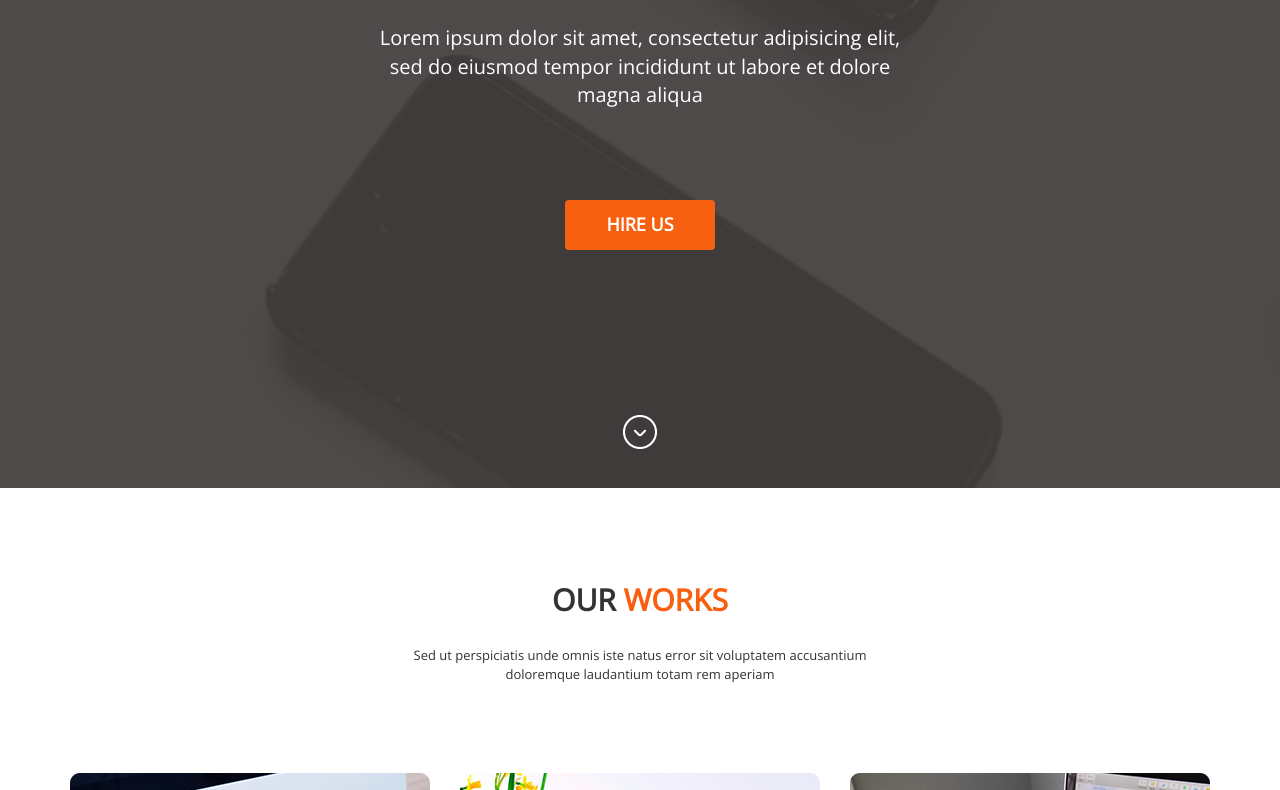
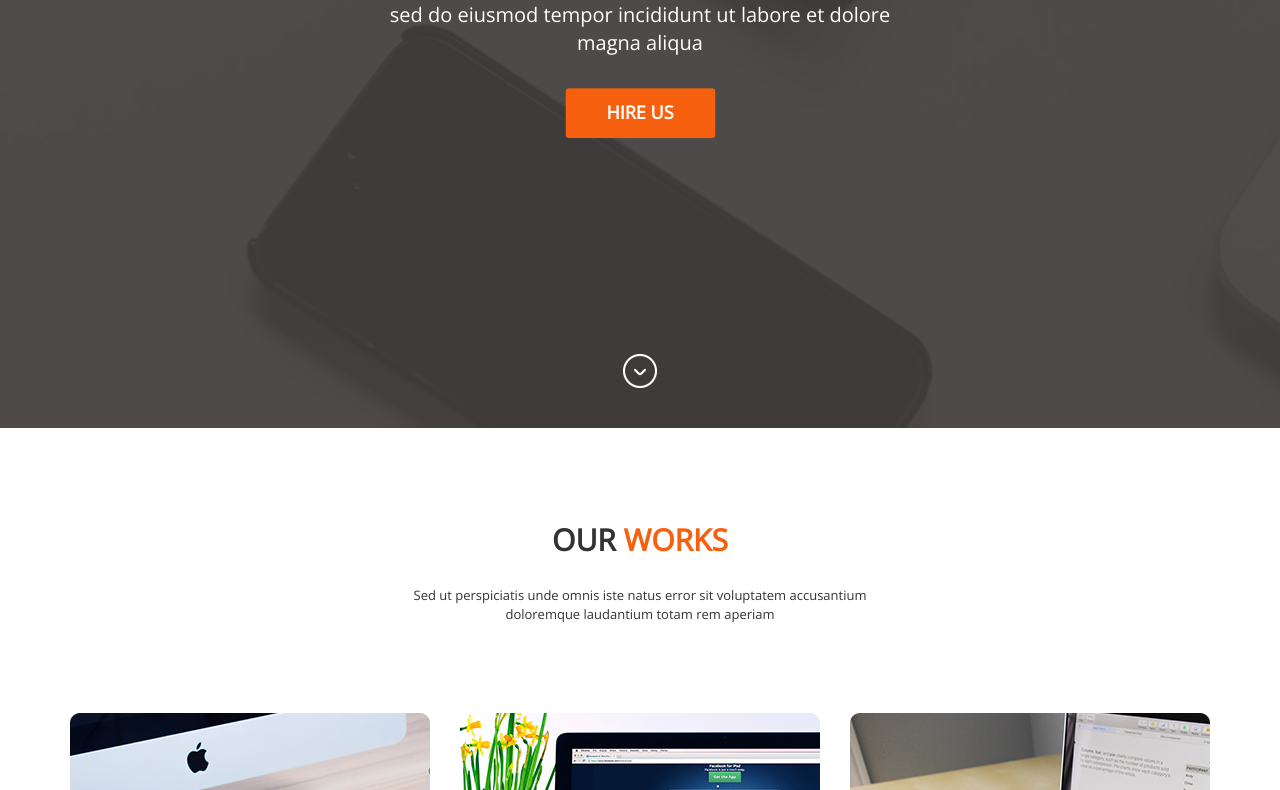
Before and after one commit to shahidulhasan39/psd-to-html1, a plain HTML site: page index.html in a window 1280 px wide. Shown: the part 372-1162 px from the top of the page. Drawn offline with nearby package versions, Linux system fonts and the light colour scheme.

Commit message:
Update style.css

```diff
--- a/css/style.css
+++ b/css/style.css
@@ -5,21 +5,21 @@ font-family: 'Open Sans', sans-serif;
 
 .header-section{
 	background: url(../images/hbg.jpg);
-	height: 860px;
+	height: 100vh;
 	background-repeat: no-repeat;
 	background-size: cover;
 	position: relative;
 	z-index: 1;
 	background-attachment: fixed;
+	position: relative;
 }
 .overlay{
     position: absolute;
-    top: 50%;
-    left: 50%;
+    top: 0;
+    left: 0;
     width: 100%;
     height: 100%;
     background: rgba(64, 61, 60, 0.91);
-    transform: translate(-50%, -50%);
     z-index: -1;
 }
 .navbar{
@@ -40,30 +40,33 @@ font-family: 'Open Sans', sans-serif;
 }
 .bannar_content{
 	text-align: center;
+	position: absolute;
+	left: 50%;
+	top: 50%;
+	transform: translate(-50%,-50%);
 }
 .bannar_content h1{
-    max-width: 655px;
+    /* max-width: 655px; */
     text-align: center;
     margin: 0 auto;
     color: #fff;
     font-size: 40px;
-    padding-top: 155px;
+    /* padding-top: 155px; */
 }
 .bannar_content p{
  	max-width: 555px;
  	text-align: center;
  	margin: 0 auto;
-    padding-top: 45px;
+ 	padding-top: 10px;
  	color: #fff;
  	font-size: 20px;
-
 }
 .bannar_content a{}
 .bannar_content h1 span{
 	color: #F7600E;
 }
 .button{
-    padding-top: 90px;
+    padding-top: 30px;
 }
 .btn-custom{
 	width: 150px;
@@ -81,7 +84,11 @@ font-family: 'Open Sans', sans-serif;
 }
 .arow{
 	text-align: center;
-    padding-top: 165px;
+	/* padding-top: 165px; */
+	position: absolute;
+	bottom: 40px;
+	left: 50%;
+	transform: translate(-50%,0);
 }
 .arow a{}
 .arow img{}
@@ -126,7 +133,8 @@ font-family: 'Open Sans', sans-serif;
 }
 .team_section{}
 .team_img{
-    padding-top: 100px;
+    /* padding-top: 100px; */
+    overflow: hidden;
 }
 .team_img a{}
 .team_img img{
@@ -134,6 +142,7 @@ font-family: 'Open Sans', sans-serif;
     filter:gray;
     -webkit-filter: grayscale(1);
     -webkit-transition: all .8s ease-in-out;
+    border-bottom: 3px solid rgba(0, 0, 0, 0.95) !important;
 }
 .team_img img:hover{
 	filter: none;
@@ -156,7 +165,7 @@ font-family: 'Open Sans', sans-serif;
     margin: 0 auto;
     font-size: 13px;
     padding-top: 25px;
-    padding-bottom: 100px;
+    /* padding-bottom: 100px; */
 }
 .contact_us{
 	background: url(../images/bbg.jpg);
@@ -195,17 +204,18 @@ padding-top: 100px;
     padding-bottom: 30px;
 }
 .footer_area{
-    max-height: 140px;
+    /* max-height: 140px; */
     background: #3B434C;
     color: #fff;
+    padding: 20px 0;
 }
 .footer_a{
-    height: 140px;
+    /* height: 140px; */
     text-align: center;
 }
 .footer_a p{
 	margin: 0px;
-    padding-top: 45px;
+	/* padding-top: 45px; */
 	font-size: 13px;
 	font-weight: bold;
 }
```
Lines whose indentation alone changed are shown as unchanged.
